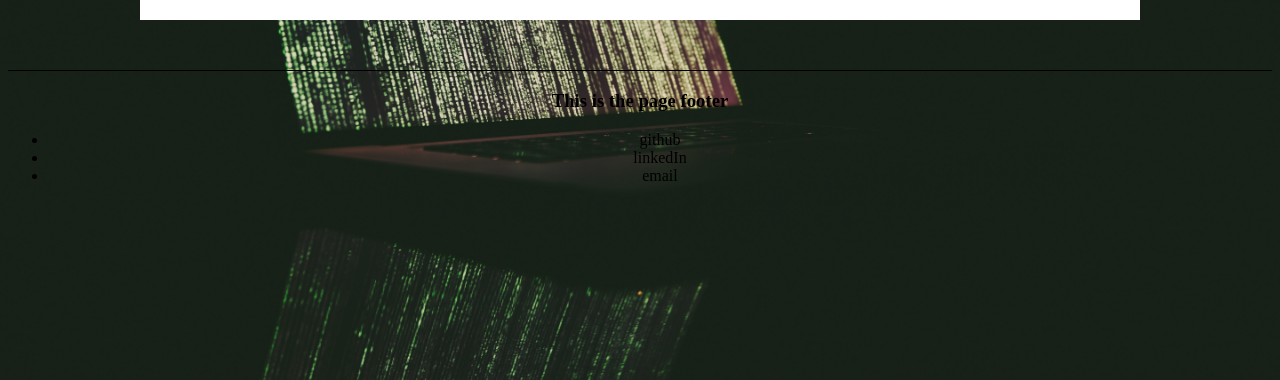
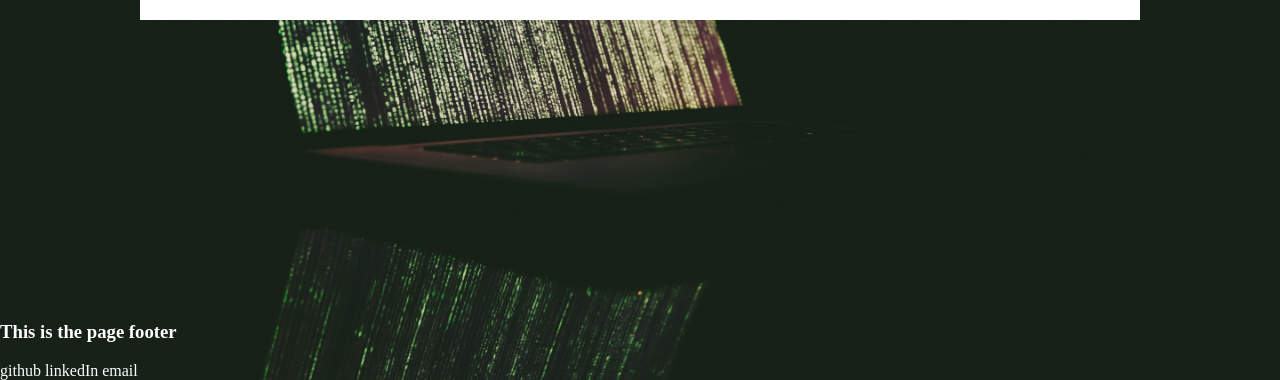
Before and after one commit to iamJakeRobbins/personalSitePrototype, a Vue app: page / in a window 1280 px wide. Shown: the part 420-800 px from the top of the page. Built offline with nearby package versions, Linux system fonts and the light colour scheme.

Commit message:
adjusted footer

```diff
--- a/src/components/MainFooter.vue
+++ b/src/components/MainFooter.vue
@@ -1,11 +1,12 @@
 <template lang="html">
+
   <div class="footerContainer">
+		<footer>
   	<h3>This is the page footer</h3>
-		<ul>
-			<li>github</li>
-			<li>linkedIn</li>
-			<li>email</li>
-		</ul>
+			<span>github </span>
+			<span>linkedIn </span>
+			<span>email</span>
+		</footer>
   </div>
 </template>
 
@@ -16,6 +17,12 @@ export default {
 
 <style lang="css" scoped>
 .footerContainer{
-	border-top: 1px solid black
+	position: fixed;
+	left:0px;
+	bottom:0px;
+	height:80;
+	width:100%;
+	color: white;
+	text-align: left
 }
 </style>
```
